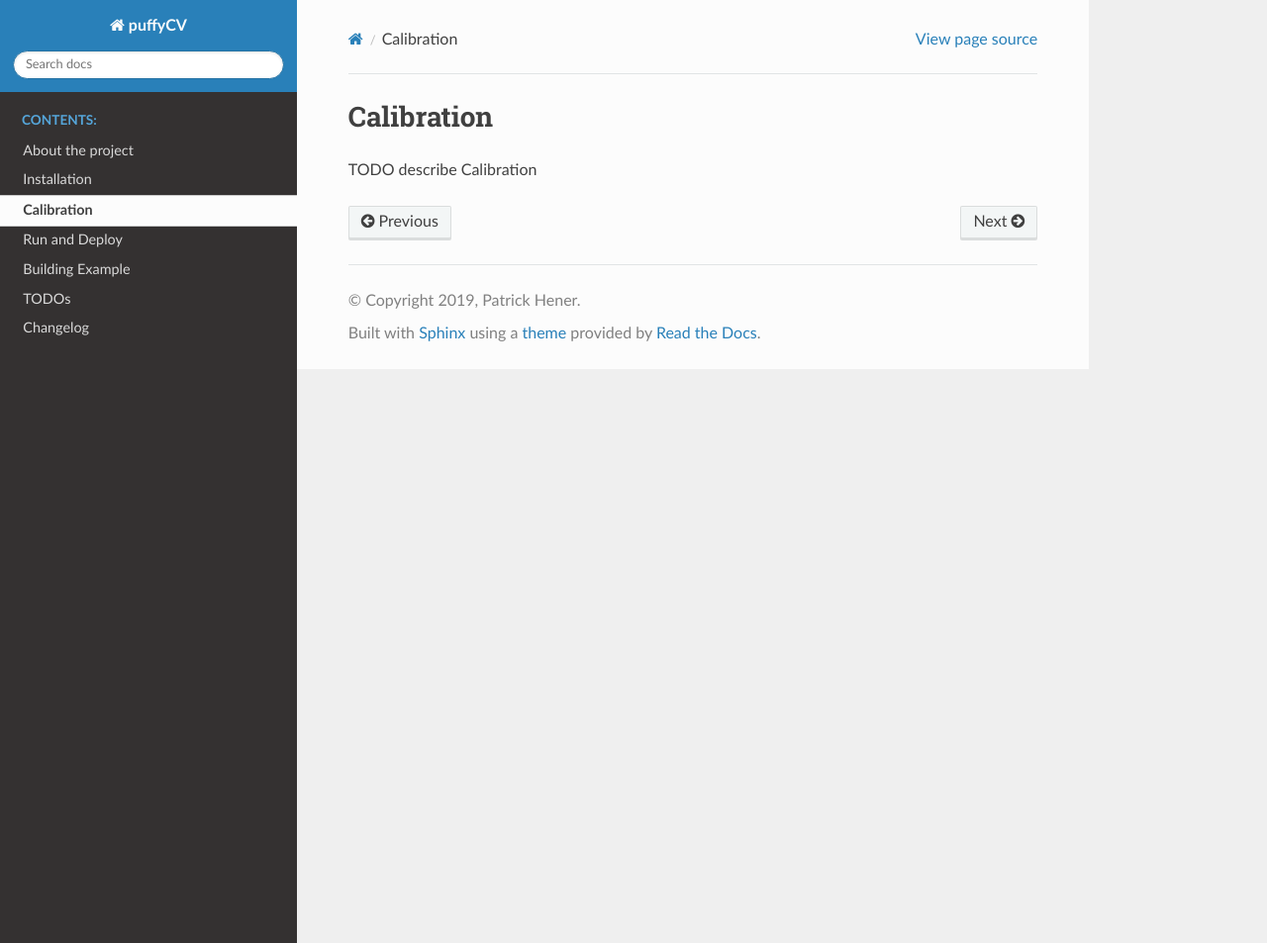
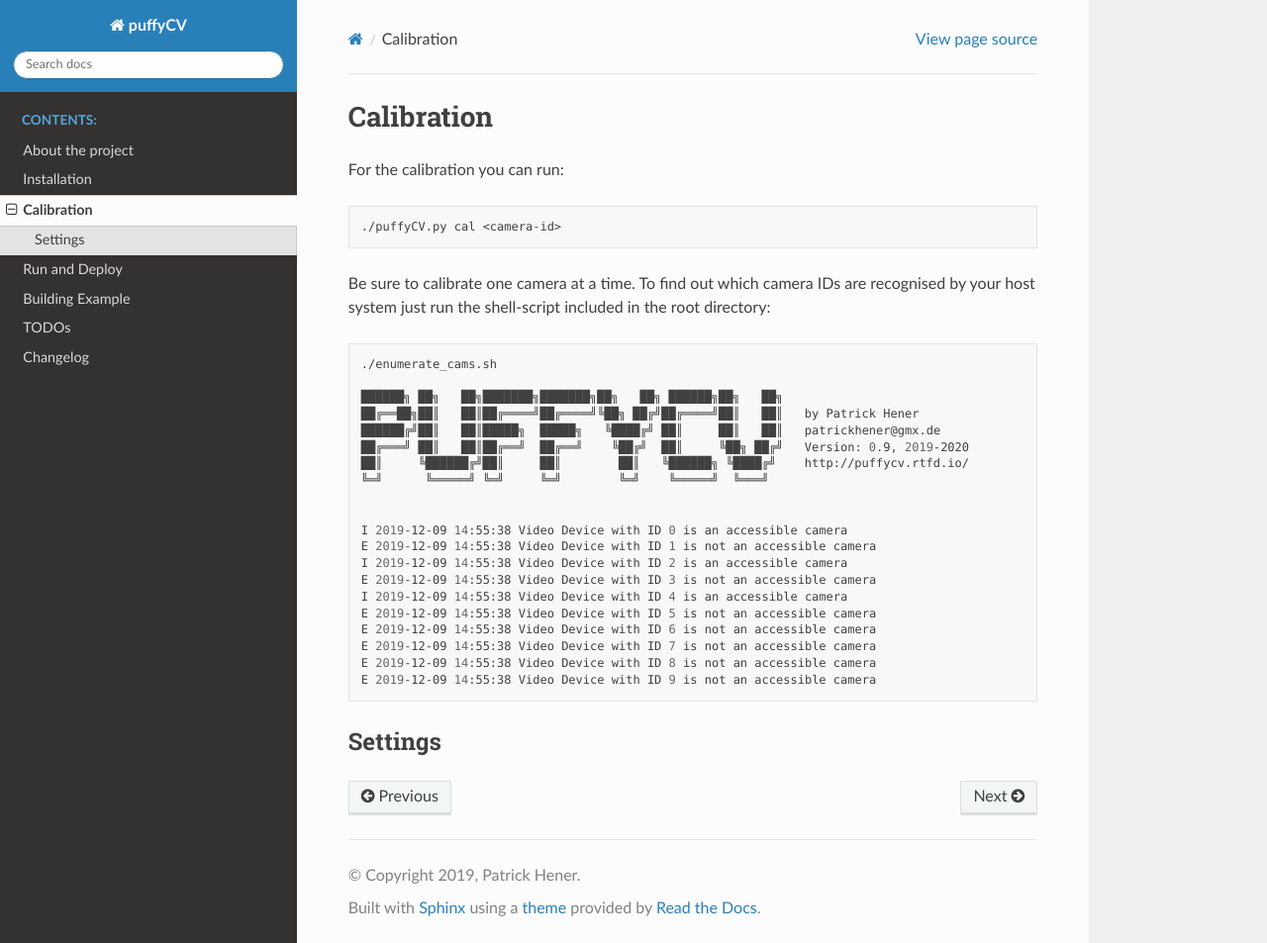
Before and after one commit to patrickhener/puffyCV, a Sphinx documentation site: the page built from docs/Calibration.rst, in a window 1280 px wide and 953 px high. Shown: the whole window at 99% size. Built offline with Sphinx 7.4.7 and the Read the Docs theme 2.0.0, drawn with Linux system fonts in a browser that asks for light colours.

Commit message:
Doku Push

```diff
--- a/docs/Calibration.rst
+++ b/docs/Calibration.rst
@@ -4,4 +4,36 @@
 Calibration
 ===========
 
-TODO describe Calibration
+For the calibration you can run:
+
+.. code-block:: bash
+
+  ./puffyCV.py cal <camera-id>
+
+Be sure to calibrate one camera at a time. To find out which camera IDs are recognised by your host system just run the shell-script included in the root directory:
+
+.. code-block:: bash
+
+  ./enumerate_cams.sh
+
+  ██████╗ ██╗   ██╗███████╗███████╗██╗   ██╗ ██████╗██╗   ██╗
+  ██╔══██╗██║   ██║██╔════╝██╔════╝╚██╗ ██╔╝██╔════╝██║   ██║   by Patrick Hener
+  ██████╔╝██║   ██║█████╗  █████╗   ╚████╔╝ ██║     ██║   ██║   patrickhener@gmx.de
+  ██╔═══╝ ██║   ██║██╔══╝  ██╔══╝    ╚██╔╝  ██║     ╚██╗ ██╔╝   Version: 0.9, 2019-2020
+  ██║     ╚██████╔╝██║     ██║        ██║   ╚██████╗ ╚████╔╝    http://puffycv.rtfd.io/
+  ╚═╝      ╚═════╝ ╚═╝     ╚═╝        ╚═╝    ╚═════╝  ╚═══╝
+
+
+  I 2019-12-09 14:55:38 Video Device with ID 0 is an accessible camera
+  E 2019-12-09 14:55:38 Video Device with ID 1 is not an accessible camera
+  I 2019-12-09 14:55:38 Video Device with ID 2 is an accessible camera
+  E 2019-12-09 14:55:38 Video Device with ID 3 is not an accessible camera
+  I 2019-12-09 14:55:38 Video Device with ID 4 is an accessible camera
+  E 2019-12-09 14:55:38 Video Device with ID 5 is not an accessible camera
+  E 2019-12-09 14:55:38 Video Device with ID 6 is not an accessible camera
+  E 2019-12-09 14:55:38 Video Device with ID 7 is not an accessible camera
+  E 2019-12-09 14:55:38 Video Device with ID 8 is not an accessible camera
+  E 2019-12-09 14:55:38 Video Device with ID 9 is not an accessible camera
+
+Settings
+--------
```
Also changed, not shown: README.md (+1 -0 lines), 5 other files.
